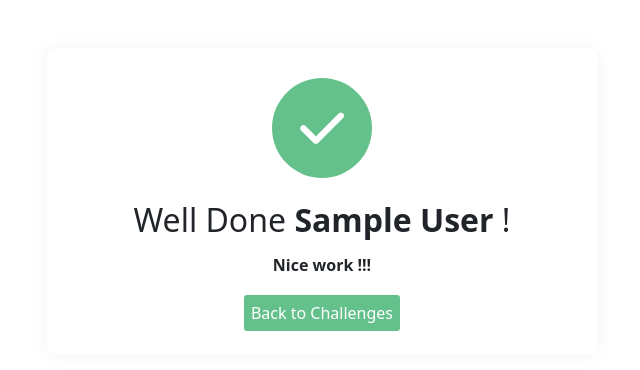
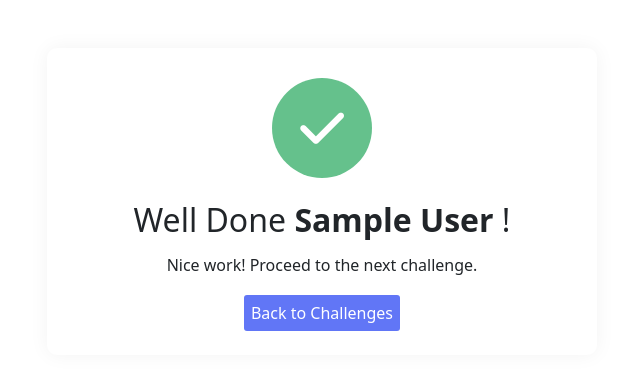
Before and after one commit to MrnsXns/My_CTF_Challenges, a PHP site: page /congrats_page.php in a window 1280 px wide. Shown: the top 370 px of the page, without its empty margins (318-958 px from the left). Run offline with PHP 8.4, Linux system fonts and the light colour scheme; the visitor is signed in with stand-in values (Sample User, id 1).

Commit message:
Update congrats_page.php

```diff
--- a/Jeopardy_CTF/main_/congrats_page.php
+++ b/Jeopardy_CTF/main_/congrats_page.php
@@ -62,7 +62,7 @@ $_SESSION["server_ip"]=$_SERVER['SERVER_ADDR'];
         display: block;
     }
     .cmn-btn.btn-bg-1 {
-        background: #65c18c;
+        background: #6176f6;
         color: #fff;
         border: 2px solid transparent;
         border-radius:3px;
@@ -82,7 +82,7 @@ $_SESSION["server_ip"]=$_SERVER['SERVER_ADDR'];
                         <i class="fas fa-check"></i>
                     </div>
                     <h4 class="congratulation-contents-title"> Well Done <b><?=$_SESSION["name"]?></b> ! </h4>
-                    <p class="congratulation-contents-para"> <b>Nice work !!!</b> </p>
+                    <p class="congratulation-contents-para"> Nice work! Proceed to the next challenge. </p>
                     <div class="btn-wrapper mt-4">
                         <a href='http://<?=$_SESSION["server_ip"]?>/Jeopardy_CTF/main_/challenges.php' class="cmn-btn btn-bg-1"> Back to Challenges </a>
                     </div>
```
